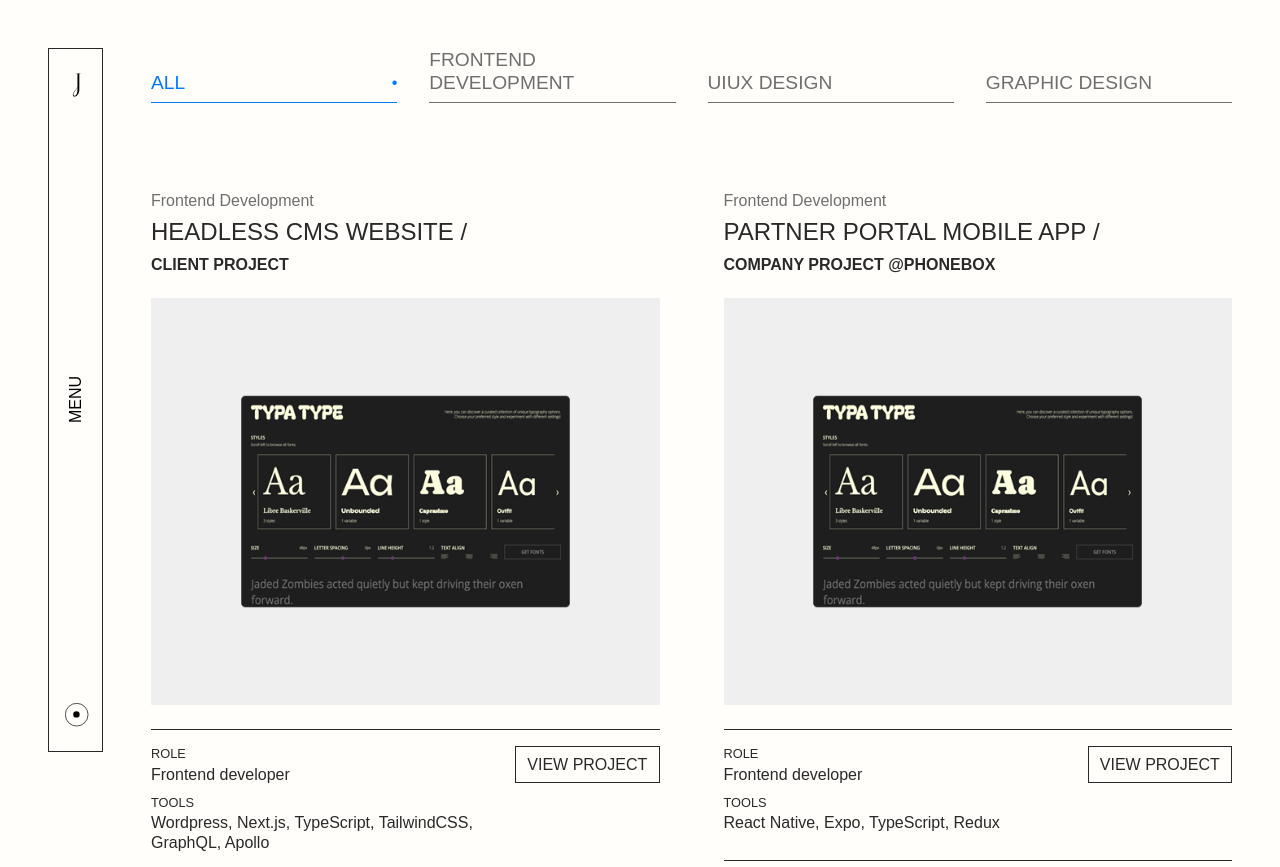
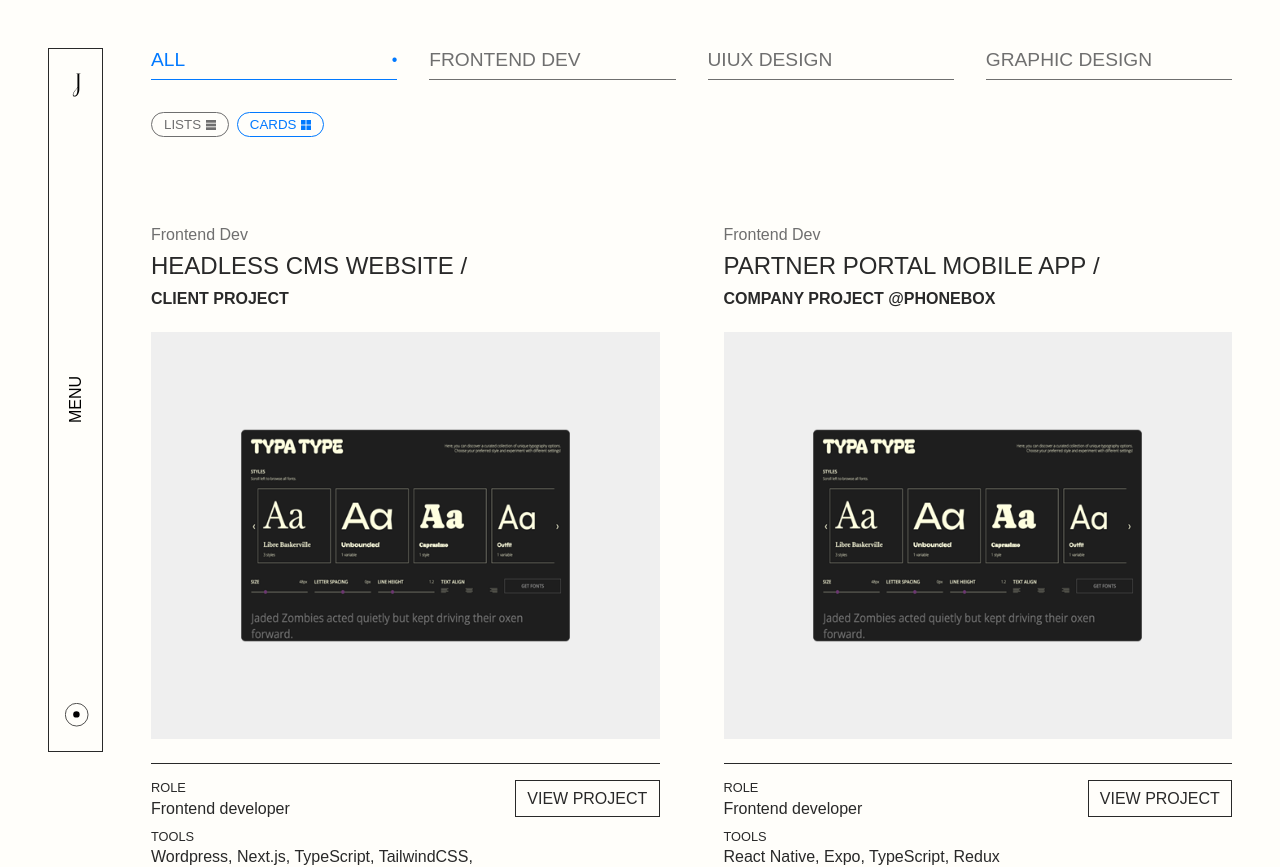
Before and after one commit to jennysujukim/jennykim-portfolio-2024, a React (Vite) app: page /work in a window 1280 px wide. Shown: the top 867 px of the page. Built offline with nearby package versions, Linux system fonts and the light colour scheme.

Commit message:
feat: add ViewByContext and set components

```diff
--- a/src/components/atoms/Icon/Icon.module.scss
+++ b/src/components/atoms/Icon/Icon.module.scss
@@ -0,0 +1,12 @@
+@use '../../../sass/abstracts/' as *;
+
+.Wrapper {
+  width: 10px;
+  height: 10px;
+  @include flexbox(center, center);
+
+  svg {
+    width: 100%;
+    height: 100%;
+  }
+}
--- a/src/components/atoms/Icon/Icon.tsx
+++ b/src/components/atoms/Icon/Icon.tsx
@@ -1,5 +1,34 @@
-export default function Icon() {
+//styles
+import styles from './Icon.module.scss'
+
+type IconProps = {
+  iconType: string;
+  svgFill?: string;
+  contentFill?: string;
+}
+
+export default function Icon({
+  iconType,
+  svgFill,
+  contentFill }: IconProps) {
+
   return (
-    <div>Icon</div>
+    <div className={styles.Wrapper}>
+      {iconType === 'listIcon' &&
+        <svg viewBox="0 0 353 353" fill={svgFill} xmlns="http://www.w3.org/2000/svg">
+          <rect width="353" height="96" fill={contentFill} />
+          <rect y="128" width="353" height="97" fill={contentFill} />
+          <rect y="257" width="353" height="96" fill={contentFill} />
+        </svg>
+      }
+      {iconType === 'gridIcon' &&
+      <svg viewBox="0 0 353 354" fill={svgFill} xmlns="http://www.w3.org/2000/svg">
+        <rect y="193" width="161" height="161" fill={contentFill} />
+        <rect width="161" height="161" fill={contentFill} />
+        <rect x="192" y="193" width="161" height="161" fill={contentFill} />
+        <rect x="192" width="161" height="161" fill={contentFill} />
+      </svg>
+      }
+    </div>
   )
 }
--- /dev/null
+++ b/src/components/organisms/ViewBy/ViewBy.module.scss
@@ -0,0 +1,25 @@
+@use '../../../sass/abstracts/' as *;
+
+.Wrapper {
+  margin: 1rem 0;
+  @include flexbox(unset, unset);
+  gap: 0.5rem;
+}
+
+.Btn {
+  color: $primary_grey;
+  border: 1px solid $primary_grey;
+  border-radius: 20px;
+  padding: 0.25rem 0.75rem;
+  @include flexbox(center, center);
+
+  &.Active {
+    color: $primary_blue_dark;
+    border-color: $primary_blue_dark;
+  }
+}
+
+.Btn_Text {
+  text-transform: uppercase;
+  margin-right: 0.3rem;
+}
--- /dev/null
+++ b/src/components/organisms/ViewBy/ViewBy.tsx
@@ -0,0 +1,37 @@
+import { useViewByContext } from "../../../hooks/useViewByContext"
+import { ViewByType } from "../../../types/enums/ViewByType"
+import Colours from "../../../types/constants/Colours"
+// components
+import Icon from "../../../components/atoms/Icon"
+// styles
+import styles from './ViewBy.module.scss'
+
+export default function ViewBy() {
+
+  const { clickToSetView, isSelected } = useViewByContext()
+
+  return (
+    <div className={styles.Wrapper}>
+      <button
+        className={isSelected === ViewByType.LISTS ? `${styles.Active} ${styles.Btn}` : styles.Btn}
+        onClick={() => clickToSetView(ViewByType.LISTS)}
+      >
+        <span className={styles.Btn_Text}>Lists</span>
+        <Icon
+          iconType="listIcon"
+          contentFill={isSelected === ViewByType.LISTS ? Colours.primaryBlueDark : Colours.primaryGrey}
+        />
+      </button>
+      <button
+        className={isSelected === ViewByType.CARDS ? `${styles.Active} ${styles.Btn}` : styles.Btn}
+        onClick={() => clickToSetView(ViewByType.CARDS)}
+      >
+        <span className={styles.Btn_Text}>Cards</span>
+        <Icon
+          iconType="gridIcon"
+          contentFill={isSelected === ViewByType.CARDS ? Colours.primaryBlueDark : Colours.primaryGrey}
+        />
+      </button>
+    </div>
+  )
+}
--- /dev/null
+++ b/src/components/organisms/ViewBy/index.ts
@@ -0,0 +1,3 @@
+import ViewBy from "./ViewBy";
+
+export default ViewBy;
--- /dev/null
+++ b/src/contexts/ViewByContext.tsx
@@ -0,0 +1,45 @@
+import { createContext, useEffect, useState } from "react";
+import { ViewByType } from "../types/enums/ViewByType";
+
+type ViewByContextType = {
+  isSelected: ViewByType;
+  setIsSelected: React.Dispatch<React.SetStateAction<ViewByType>>;
+  clickToSetView: (viewBy: ViewByType) => void;
+};
+
+type ViewByContextProviderProps = {
+  children: React.ReactNode;
+};
+
+const defaultContextValue: ViewByContextType = {
+  isSelected: ViewByType.CARDS,
+  setIsSelected: () => {},
+  clickToSetView: () => {}
+};
+
+export const ViewByContext = createContext(defaultContextValue);
+
+export const ViewByContextProvider = ({ children }: ViewByContextProviderProps) => {
+
+  const [ isSelected, setIsSelected ] = useState(ViewByType.CARDS)
+
+  useEffect(() => {
+    const value = JSON.parse(localStorage.getItem('viewBy') || JSON.stringify(ViewByType.CARDS))
+    setIsSelected(value)
+  }, [isSelected])
+
+  const clickToSetView = (viewBy: ViewByType) => {
+    localStorage.setItem('viewBy', JSON.stringify(viewBy))
+    setIsSelected(viewBy)
+  }
+
+  return (
+    <ViewByContext.Provider value={{
+      isSelected,
+      setIsSelected,
+      clickToSetView
+    }}>
+      {children}
+    </ViewByContext.Provider>
+  );
+};
--- /dev/null
+++ b/src/hooks/useViewByContext.ts
@@ -0,0 +1,12 @@
+import { useContext } from "react";
+import { ViewByContext } from "../contexts/ViewByContext";
+
+export const useViewByContext = () => {
+    const context = useContext(ViewByContext)
+
+    if(!context){
+        throw new Error('useViewByContext must be inside an ViewByContext Provider.')
+    }
+
+    return context
+}
--- a/src/pages/WorkPage/ProjectsPage.module.scss
+++ b/src/pages/WorkPage/ProjectsPage.module.scss
@@ -11,9 +11,10 @@
   @include lap {
     justify-content: unset;
     align-items: unset;
-    @include grid(repeat(12, 1fr), $gap_lap);
+    @include grid(repeat(12, 1fr), 2rem);
     row-gap: 3rem;
   }
+  @include desk { column-gap: 4rem; }
 }
 
 .Card_Cont {
--- a/src/pages/WorkPage/ProjectsPage.tsx
+++ b/src/pages/WorkPage/ProjectsPage.tsx
@@ -1,7 +1,9 @@
 import { useGetProjectsDataContext } from "../../hooks/useGetProjectsDataContext"
+import { ViewByContextProvider } from "../../contexts/ViewByContext"
 // components
 import Filter from "../../components/organisms/Filter"
 import Card from "../../components/organisms/Card"
+import ViewBy from "../../components/organisms/ViewBy"
 // styles
 import styles from './ProjectsPage.module.scss'
 
@@ -10,9 +12,10 @@ export default function WorkPage() {
   const { isData } = useGetProjectsDataContext()
 
   return (
-    <div>
+    <ViewByContextProvider>
       <section className={styles.Filter_Cont}>
         <Filter />
+        <ViewBy />
       </section>
       <section className={`Section ${styles.Cards_Cont}`}>
         {isData && isData.map((project, index) => (
@@ -24,6 +27,6 @@ export default function WorkPage() {
           </div>
         ))}
       </section>
-    </div>
+    </ViewByContextProvider>
   )
 }
--- a/src/types/constants/Colours.ts
+++ b/src/types/constants/Colours.ts
@@ -1,4 +1,10 @@
 export default {
   primaryBlack: '#1d1d1d',
-  primaryWhite: 'fffefa',
+  primaryWhite: '#fffefa',
+  primaryBlue: '#0179ff',
+  primaryBlueDark: '#0179ff',
+  primaryGrey: '#6f6f6f',
+  primaryGreyDark: '#ababab',
+  secondaryGrey: '#efefef',
+  secondaryGreyDark: '#e0e0e0',
 }
--- a/src/types/enums/DisciplineType.ts
+++ b/src/types/enums/DisciplineType.ts
@@ -1,6 +1,6 @@
 export enum DisciplineType {
   All = 'All',
-  Frontend = 'Frontend Development',
+  Frontend = 'Frontend Dev',
   UIUX = 'UIUX Design',
   Graphic = 'Graphic Design',
   None = 'None',
--- /dev/null
+++ b/src/types/enums/ViewByType.ts
@@ -0,0 +1,4 @@
+export enum ViewByType {
+  LISTS = 'lists',
+  CARDS = 'cards',
+}
```
Also changed, not shown: src/assets/view-grid-icon.svg (renamed from src/assets/view-card-icon.svg).
